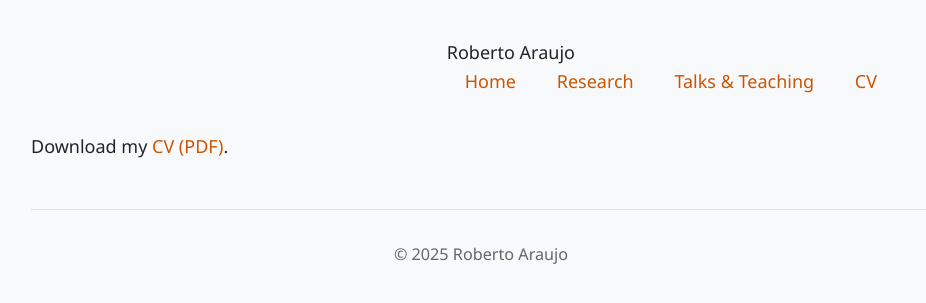
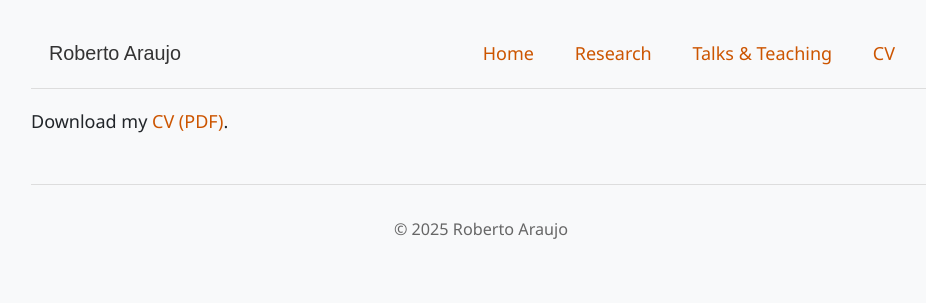
Before and after one commit to r-saraujo/r-saraujo.github.io, a Jekyll site: the page built from cv.md, in a window 1280 px wide. Shown: the top 303 px of the page, without its empty margins (159-1085 px from the left). Built offline with Jekyll 4.4.1, drawn with Linux system fonts in a browser that asks for light colours.

Commit message:
Update style.css

```diff
--- a/assets/style.css
+++ b/assets/style.css
@@ -2,6 +2,29 @@
 html {
   font-size: 18px; /* or 112.5% (for accessibility) */
 }
+
+/* Container to align header content with main text */
+.container {
+  max-width: 900px; /* or whatever your main content width is */
+  margin: 0 auto;   /* centers the container */
+  display: flex;
+  justify-content: space-between; /* name left, nav right */
+  align-items: center; /* vertical center */
+  padding: 1rem 1rem;
+}
+
+.site-name {
+  font-size: 1.1em;
+  font-weight: normal;
+  font-family: Arial, sans-serif;
+  color: #333;
+}
+
+header {
+  background-color: #f8f9fa;
+  border-bottom: 1px solid #ddd;
+}
+
 
 body {
   font-family: "Segoe UI", Tahoma, Geneva, Verdana, sans-serif;
@@ -24,12 +47,12 @@ body {
   box-shadow: 0 2px 8px rgba(0,0,0,0.2); /* optional shadow */
 }
 
-header {
+/*header {
       display: flex;
       justify-content: flex-end; /* Align nav to right */
       background-color: #f8f9fa;
       padding: 1rem 2rem;
-    }
+    }*/
 
 /* header {
   text-align: center;
```
